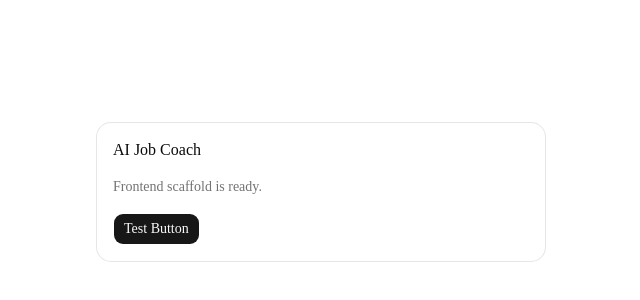
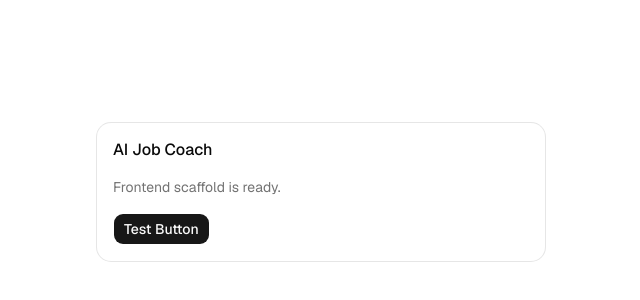
Before and after one commit to kzfly1/ai-job-coach, a Next.js app in the folder frontend/: page / in a window 1280 px wide. Shown: the part 208-508 px from the top of the page, without its empty margins (319-959 px from the left). Built offline with nearby package versions, Linux system fonts and the light colour scheme.

Commit message:
fix(frontend): add front variable fallbacks

```diff
--- a/frontend/app/globals.css
+++ b/frontend/app/globals.css
@@ -7,8 +7,8 @@
 @theme inline {
     --color-background: var(--background);
     --color-foreground: var(--foreground);
-  --font-sans: var(--font-sans);
-  --font-mono: var(--font-geist-mono);
+    --font-sans: var(--font-geist-sans, Arial, Helvetica, sans-serif);
+    --font-mono: var(--font-geist-mono, ui-monospace, SFMono-Regular, Menlo, Monaco, Consolas, "Liberation Mono", "Courier New", monospace);
     --font-heading: var(--font-sans);
     --color-sidebar-ring: var(--sidebar-ring);
     --color-sidebar-border: var(--sidebar-border);
@@ -121,9 +121,11 @@
     * {
         @apply border-border outline-ring/50;
     }
+
     body {
         @apply bg-background text-foreground;
     }
+
     html {
         @apply font-sans;
     }
```
Lines whose indentation alone changed are shown as unchanged.
